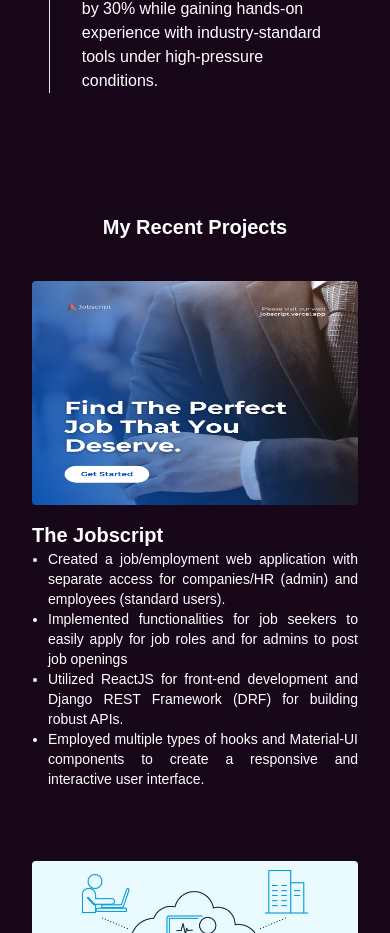
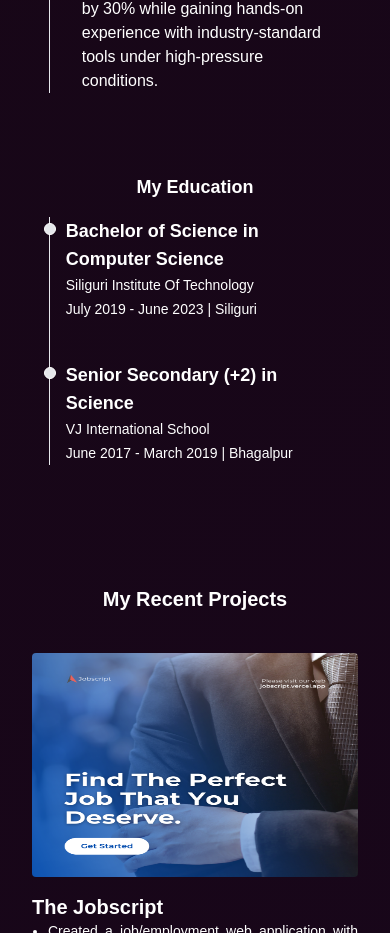
Before and after one commit to mdshoaibakhtar/md.akhtar, a Next.js app: page / in a window 390 px wide. Shown: the part 2800-3733 px from the top of the page. Built offline with nearby package versions, Linux system fonts and the light colour scheme.

Commit message:
Update education for mobile view

```diff
--- a/src/app/page.tsx
+++ b/src/app/page.tsx
@@ -8,6 +8,7 @@ import Projects from "@/components/Projects";
 import Timeline from "@/components/Timeline";
 import { useRef } from "react";
 import Contact from "@/components/Contact";
+import Education from "@/components/Education";
 
   const experienceData = [
     {
@@ -82,6 +83,7 @@ export default function Home() {
       <div ref={experienceRef} className="sm:pt-16"><Timeline timelineData={experienceData} title="Experience" /></div>
       <div ref={educationRef} className="sm:pt-16"><Timeline timelineData={educationData} title="Education" /></div>
       <div ref={experienceRefForMobile} className="pt-12 sm:pt-0"><Experience /></div>
+      <div ref={educationRef} className="pt-2 sm:pt-0"><Education /></div>
       <div ref={projectsRef} className="pt-20"><Projects /></div>
       <div ref={skillsRef} className="pt-8 sm:pt-2"><Skills /></div>
       <div ref={contactRef} className="pt-12 sm:pt-2"><Contact /></div>
--- /dev/null
+++ b/src/components/Education.tsx
@@ -0,0 +1,29 @@
+'use client'
+
+export default function Education() {
+    return (
+        <div className="w-9/12 my-4 mx-auto lg:w-8/12 block sm:hidden">
+            <div className="py-4 text-lg text-center font-bold text-white">
+                <h4>My Education</h4>
+            </div>
+            <ol className="relative text-white border-s border-gray-200 dark:border-gray-700">
+                <li className="mb-10 ms-4 text-white">
+                    <div className="text-white absolute w-3 h-3 bg-gray-200 rounded-full mt-1.5 -start-1.5 border border-white dark:border-gray-900 dark:bg-gray-700"></div>
+                    <h3 className="text-white text-lg font-semibold text-gray-900 dark:text-white">Bachelor of Science in Computer Science                    </h3>
+                    <time className="text-white mb-1 text-sm font-normal leading-none text-gray-400 dark:text-gray-500">Siliguri Institute Of Technology <br/></time>
+                    <time className="text-white mb-1 text-sm font-normal leading-none text-gray-400 dark:text-gray-500">July 2019 - June 2023 | Siliguri</time>
+                </li>
+                <li className="mb-10 ms-4 text-white">
+                    <div className="text-white absolute w-3 h-3 bg-gray-200 rounded-full mt-1.5 -start-1.5 border border-white dark:border-gray-900 dark:bg-gray-700"></div>
+                    <h3 className="text-white text-lg font-semibold text-gray-900 dark:text-white">Senior Secondary (+2) in Science                    </h3>
+                    <time className="text-white mb-1 text-sm font-normal leading-none text-gray-400 dark:text-gray-500">VJ International School
+
+<br/></time>
+                    <time className="text-white mb-1 text-sm font-normal leading-none text-gray-400 dark:text-gray-500">June 2017 - March 2019 | Bhagalpur
+
+</time>
+                </li>
+            </ol>
+        </div>
+    )
+}
```
